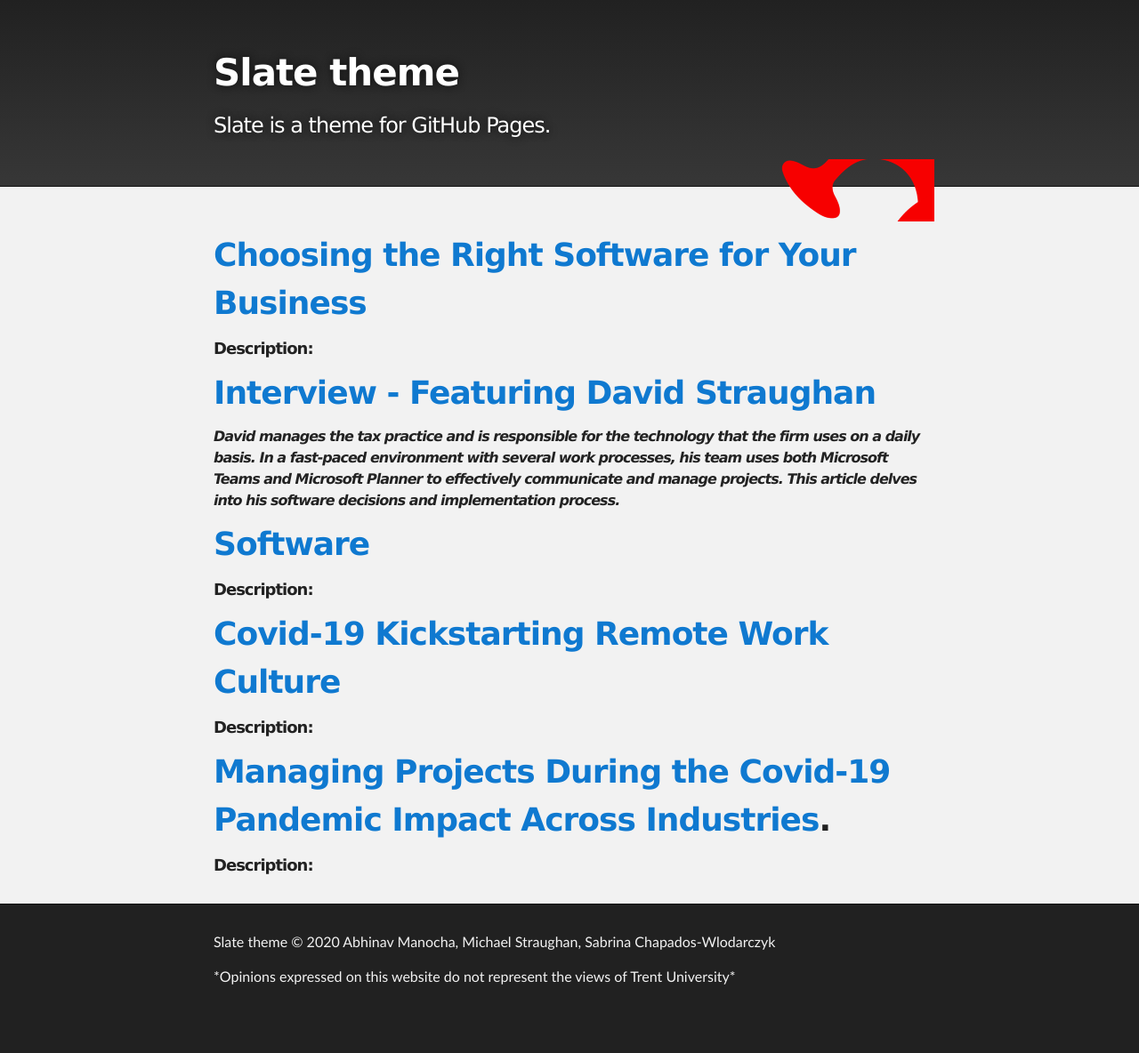
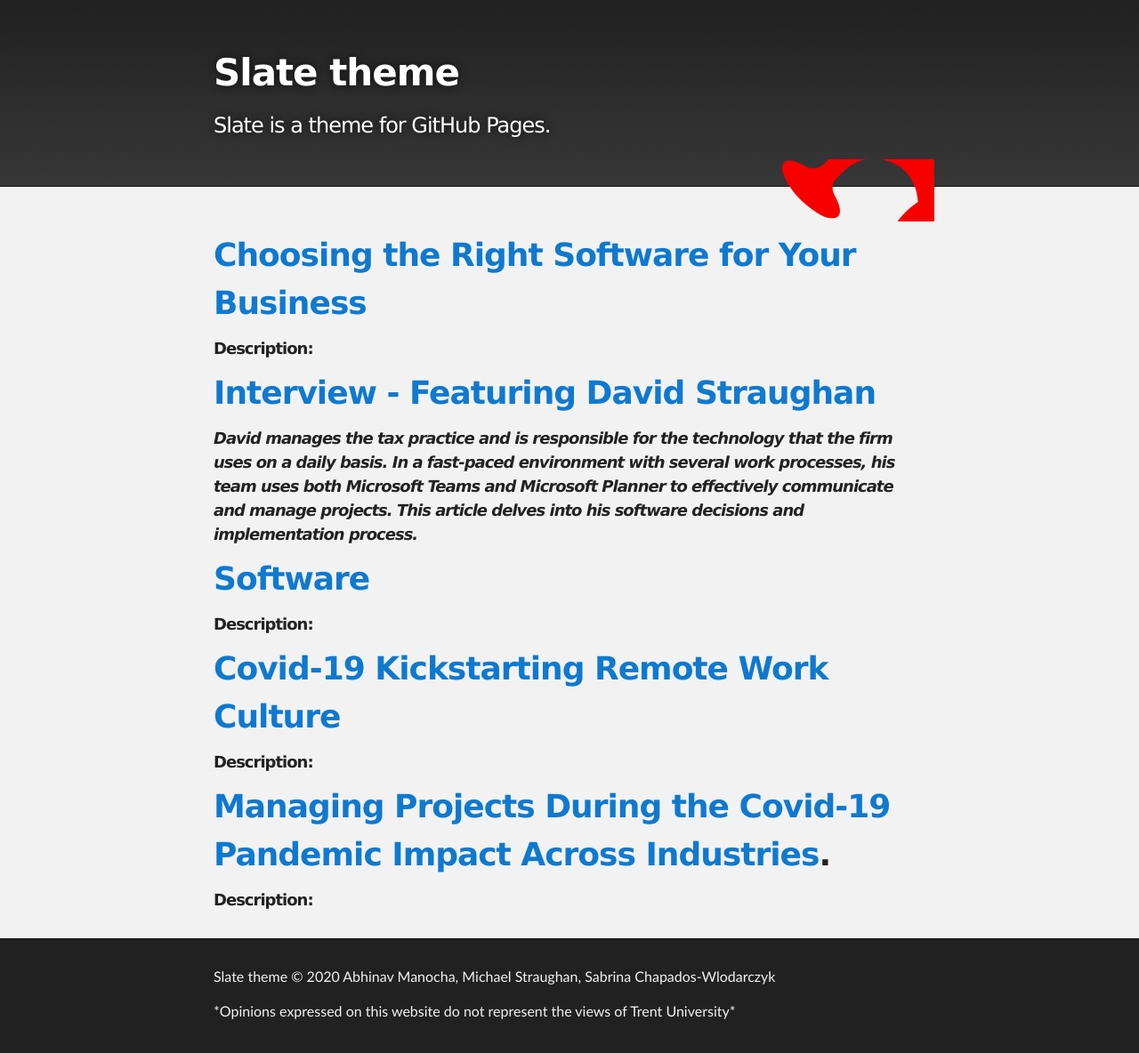
Before and after one commit to abhinavmanocha/3850Project, a Jekyll site: the page built from index.md, in a window 1280 px wide. Shown: the whole page at 89% size. Built offline with Jekyll 4.4.1, drawn with Linux system fonts in a browser that asks for light colours; our own code applies the rules of GitHub Pages for plain Markdown files; before the commit the page ends 1145 px from its top, so only the background shows below that.

Commit message:
another one

```diff
--- a/index.md
+++ b/index.md
@@ -6,7 +6,7 @@ layout: default
 ##### Description:
 
 # [Interview - Featuring David Straughan](./Interview.md)
-###### *David manages the tax practice and is responsible for the technology that the firm uses on a daily basis. In a fast-paced environment with several work processes, his team uses both Microsoft Teams and Microsoft Planner to effectively communicate and manage projects. This article delves into his software decisions and implementation process.*
+##### *David manages the tax practice and is responsible for the technology that the firm uses on a daily basis. In a fast-paced environment with several work processes, his team uses both Microsoft Teams and Microsoft Planner to effectively communicate and manage projects. This article delves into his software decisions and implementation process.*
 
 # [Software](./Software.md)
 ##### Description:
```
